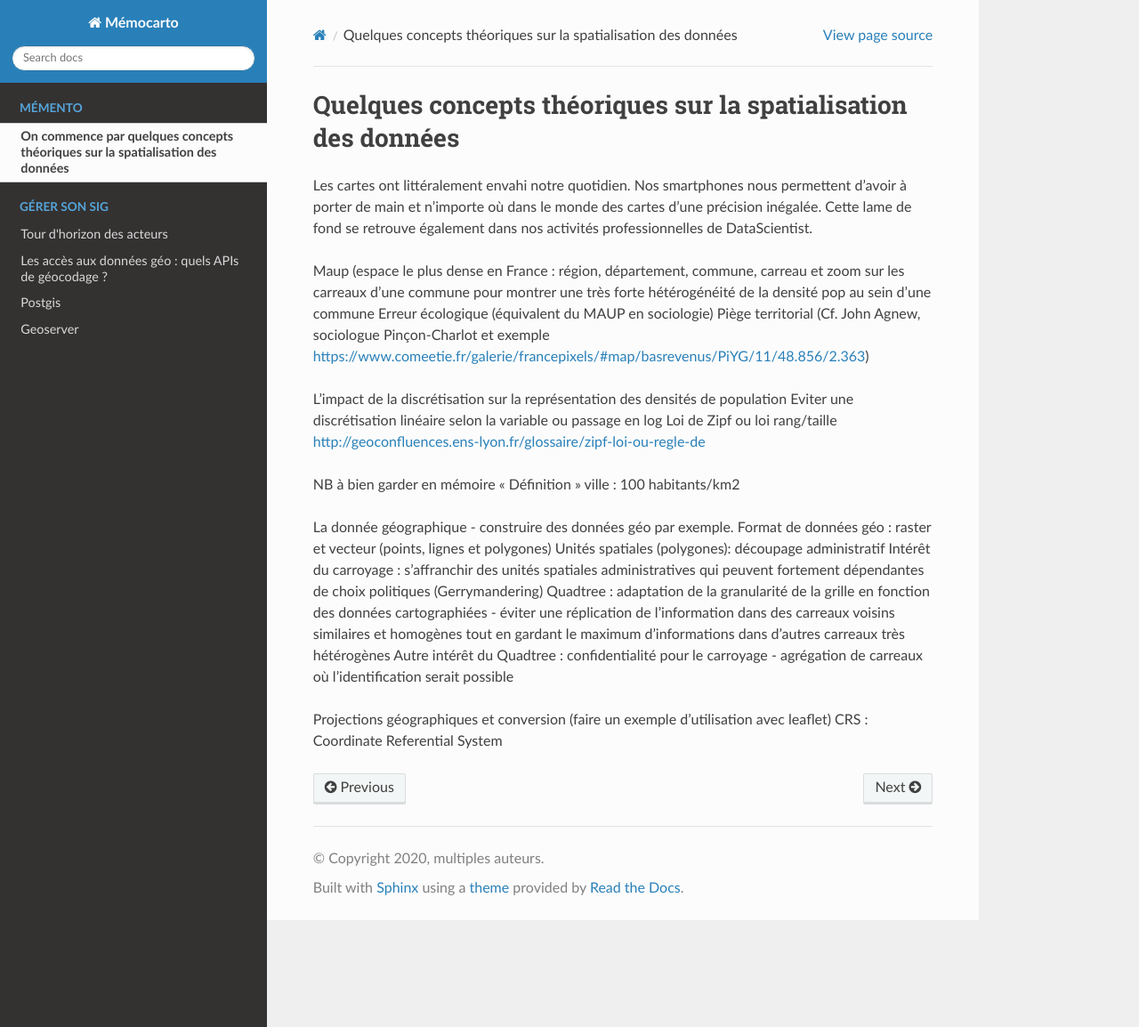
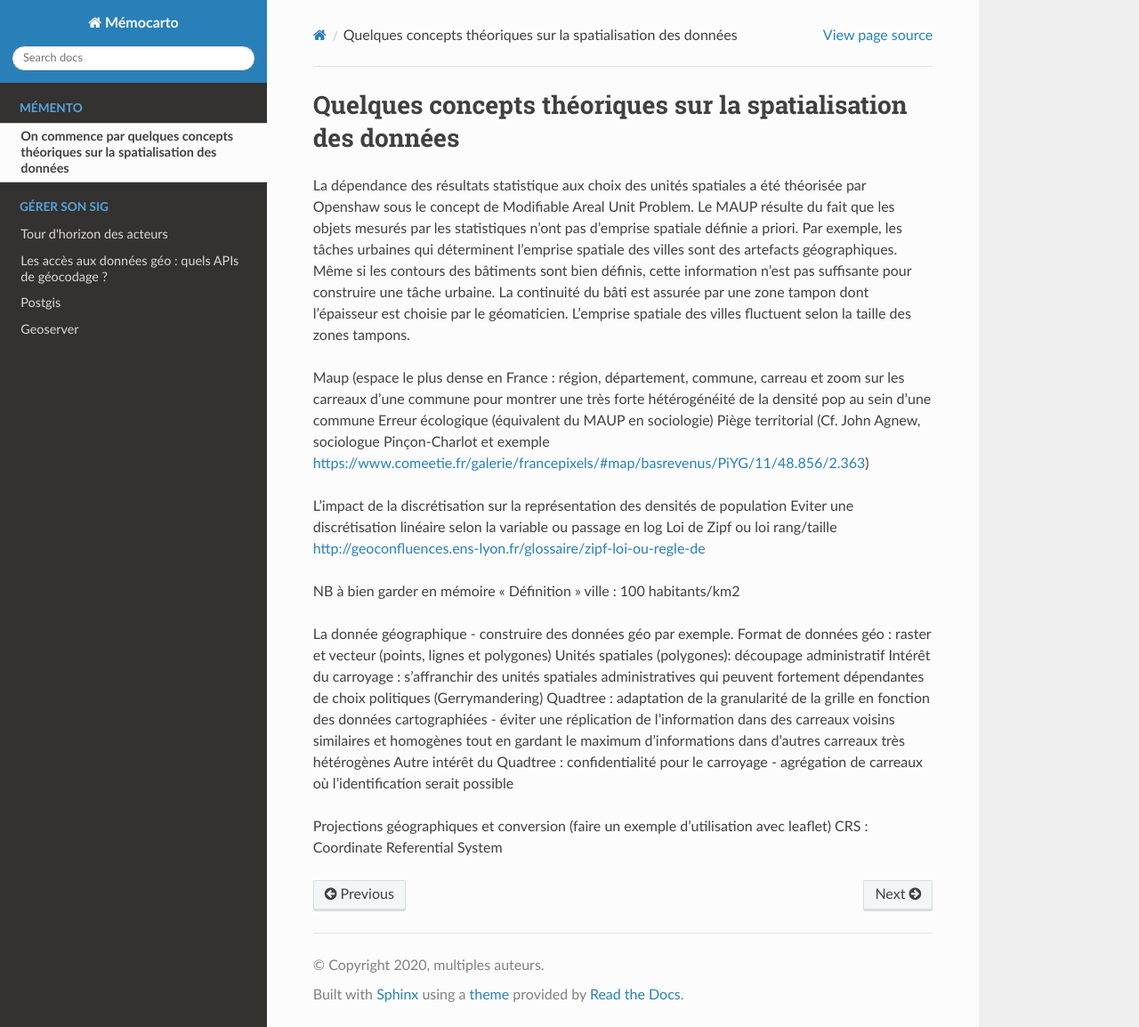
Before and after one commit to JulieDjidji/memocarto, a Sphinx documentation site: the page built from doc/source/concepts.rst, in a window 1280 px wide and 1154 px high. Shown: the whole window at 89% size. Built offline with Sphinx 7.4.7 and the Read the Docs theme 2.0.0, drawn with Linux system fonts in a browser that asks for light colours; pages that are not in the unit, such as notebooks, are missing from menus.

Commit message:
Update concepts.rst

```diff
--- a/doc/source/concepts.rst
+++ b/doc/source/concepts.rst
@@ -1,7 +1,7 @@
 Quelques concepts théoriques sur la spatialisation des données
 ==================================================================
 
-Les cartes ont littéralement envahi notre quotidien. Nos smartphones nous permettent d’avoir à porter de main et n’importe où dans le monde des cartes d’une précision inégalée. Cette lame de fond se retrouve également dans nos activités professionnelles de DataScientist.
+La dépendance des résultats statistique aux choix des unités spatiales a été théorisée par Openshaw sous le concept de Modifiable Areal Unit Problem. Le MAUP résulte du fait que les objets mesurés par les statistiques n’ont pas d’emprise spatiale définie a priori. Par exemple, les tâches urbaines qui déterminent l’emprise spatiale des villes sont des artefacts géographiques. Même si les contours des bâtiments sont bien définis, cette information n’est pas suffisante pour construire une tâche urbaine. La continuité du bâti est assurée par une zone tampon dont l’épaisseur est choisie par le géomaticien. L'emprise spatiale des villes fluctuent selon la taille des zones tampons.
 
 
 
```
